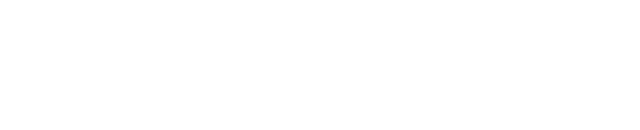
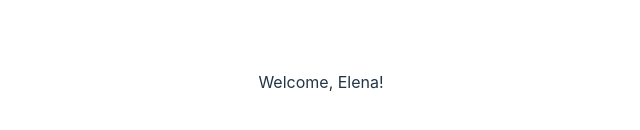
Before and after one commit to DenniXI/react, a React (Vite) app: page / in a window 1280 px wide. Shown: the part 318-448 px from the top of the page, without its empty margins (319-959 px from the left). Built offline with nearby package versions, Linux system fonts and the light colour scheme.

Commit message:
props-16

```diff
--- a/src/App.jsx
+++ b/src/App.jsx
@@ -1,11 +1,9 @@
 import './App.css'
-
+import {Welcome} from './Welcome'
 function App() {
-
-
   return (
     <>
-
+      <Welcome name="Elena"/>
     </>
   )
 }
--- /dev/null
+++ b/src/Welcome.jsx
@@ -0,0 +1,3 @@
+export function Welcome(props){
+    return <p>Welcome, {props.name}!</p>
+}
```
